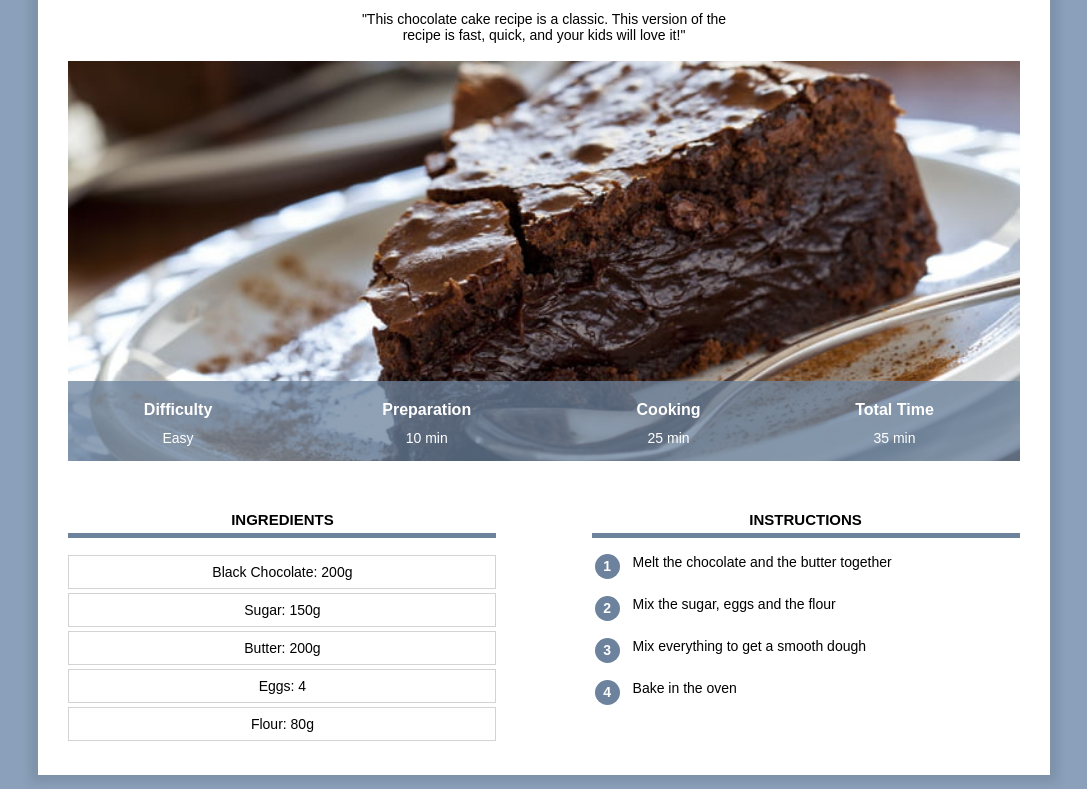
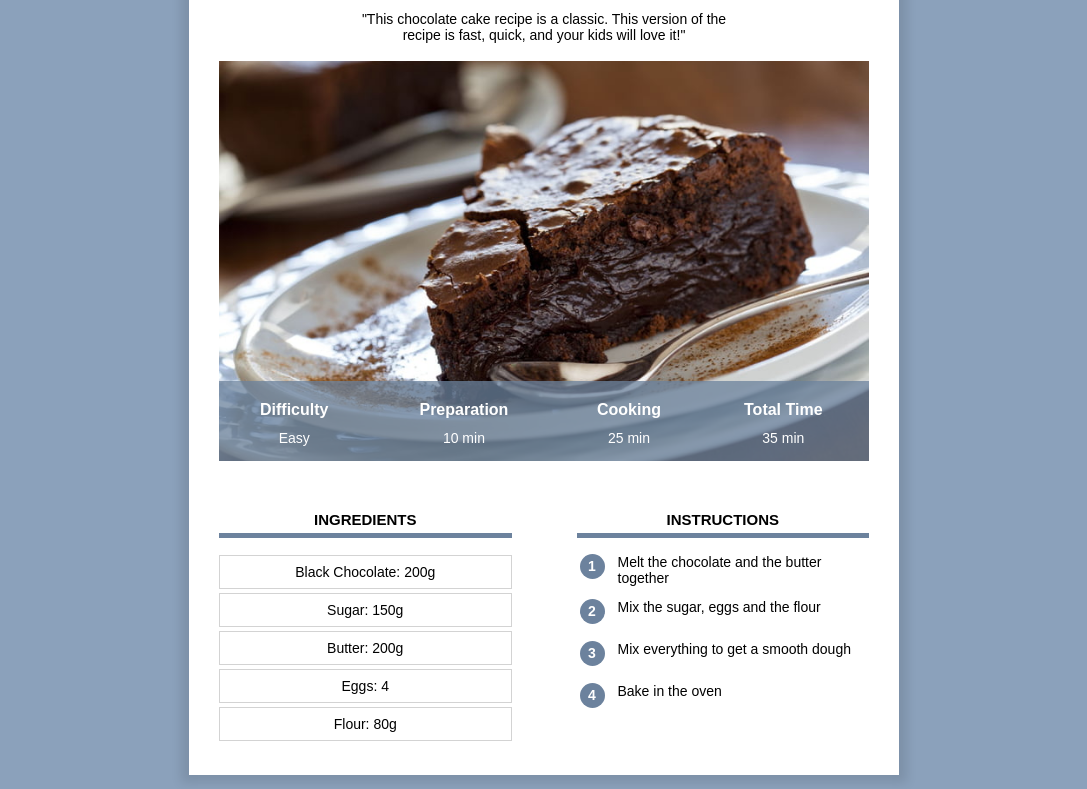
Before and after one commit to elemento-p/recipe_site, a plain HTML site: page index.html in a window 1280 px wide. Shown: the part 149-938 px from the top of the page, without its empty margins (96-1183 px from the left). Drawn offline with Linux system fonts and the light colour scheme.

Commit message:
Add files via upload
modified css for responsive design

```diff
--- a/index.html
+++ b/index.html
@@ -3,6 +3,7 @@
     <head>
         <title>Chocolate Cake</title>
         <meta charset="UTF-8">
+        <meta name="viewport" content="width=device-width, initial-scale=1.0">
         <link rel="stylesheet" href="recipe.css">
     </head>
 
--- a/recipe.css
+++ b/recipe.css
@@ -26,9 +26,9 @@ div.category {
 
 div.content {
     background-color: white;
-    margin: 60px 10% 80px 10%;
-    padding: 0px 30px 30px 30px;
-    min-width: 350px;
+    margin: 40px 8px 40px 8px;
+    padding: 0px 8px 20px 8px;
+    /*min-width: 350px; */
     box-shadow: 0px 0px 10px 8px rgba(0, 0, 0, 0.1);
     overflow: visible;
 }
@@ -70,20 +70,20 @@ table.info {
     width: 100%;
     color: white;
     background-color: #6C829DC0;    /* C0 is opacity of 69% */
-    height: 80px;
+    height: 50px;
 }
 
 table.info td {
     /* all of the table that has a info call with w/ td */
     text-align: center;
     vertical-align: top;
-    font-size: 14px;
+    font-size: 12px;
 }
 
 table.info th {
     vertical-align: bottom;
     padding-bottom: 8px;
-    font-size: 16px;
+    font-size: 14px;
 }
 
 img.info {
@@ -95,7 +95,7 @@ img.info {
 }
 
 div.col{
-    width: 45%;
+    width: 100%;
     margin-top: 20px;
 }
 
@@ -109,12 +109,12 @@ div.col h2 {
 
 div.col1 {
     display: inline-block;
-    margin-right: 10%;
+    /* margin-right: 10%; */
 }
 
-div.col2 {
-    float: right;
-}
+ /* div.col2 { */
+   /* float: right; */
+/* }   */
 
 div.ingredients p {
     text-align: center;
@@ -152,3 +152,54 @@ table.instructions td {
 table.instructions tr {
     height: 40px;  /* min and max won't work in table, but height acts like min-height */
 }
+
+/*Desktop style
+this section defines if site is on mobile or desktop, 768px is the breakpoint
+div.content above is setup to mobile screens and below is for desktop, margin and padding is different
+
+everything below overrides specific settings from above*/
+@media only screen and (min-width: 768px) {
+    div.content {
+        margin: 60px 10% 80px 10%;
+        padding: 0px 30px 30px 30px;
+        min-width: 350px;
+        max-width: 650px;
+        /* deleted anything that is duplicate of div.content above */
+    }
+
+    table.info {
+        height: 80px;
+    }
+
+    table.info td {
+        /* all of the table that has a info call with w/ td */
+        font-size: 14px;
+    }
+
+    table.info th {
+        font-size: 16px;
+    }
+
+    div.col{
+        width: 45%;
+
+    }
+
+    div.col1 {
+        margin-right: 10%;
+    }
+
+    div.col2 {
+        float: right;
+    }
+
+}
+
+/* very large screen */
+@media only screen and (min-width: 768px) {
+    div.content {
+        margin-left: auto;
+        margin-right: auto;
+        width: 650px;
+    }
+}
```
